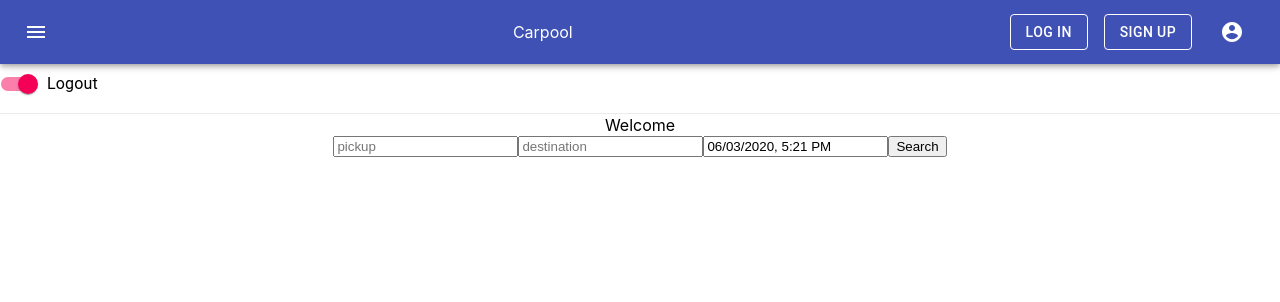
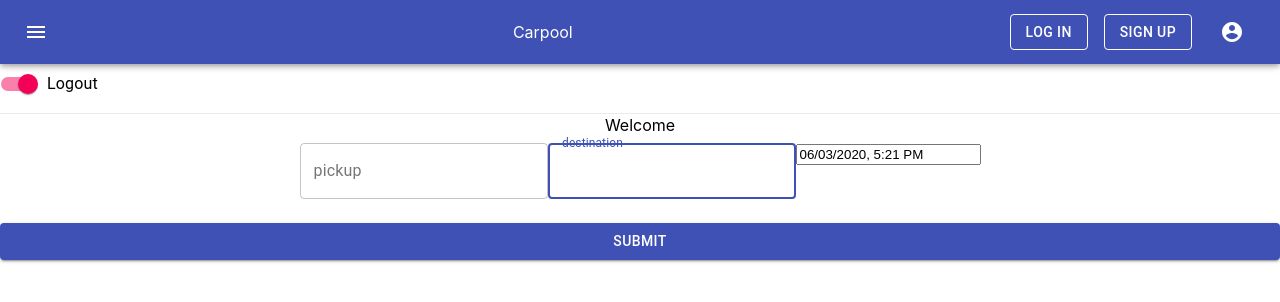
Before and after one commit to sorkinl/Carpool-dickinson, a React (Create React App) app: page /search in a window 1280 px wide. Shown: the top 302 px of the page. Built offline with nearby package versions, Linux system fonts and the light colour scheme.

Commit message:
May 15th before fetch from the repository

```diff
--- a/src/components/SearchForm/Searchbar.js
+++ b/src/components/SearchForm/Searchbar.js
@@ -1,61 +1,120 @@
-import React, { Component } from 'react';
+import React, { Component, useState } from 'react';
 import DatePicker from "react-datepicker";
 import "react-datepicker/dist/react-datepicker.css";
+import Button from '@material-ui/core/Button';
+import CssBaseline from '@material-ui/core/CssBaseline';
+import Input from '@material-ui/core/Input';
+import FormControl from '@material-ui/core/FormControl';
+import OutlinedInput from '@material-ui/core/OutlinedInput';
+import InputLabel from '@material-ui/core/InputLabel';
 
-class Searchbar extends Component {
-    state = {
-        pickup: '',
-        destination: '',
-        startDate: new Date()
+import Link from '@material-ui/core/Link';
+import Grid from '@material-ui/core/Grid';
+import Box from '@material-ui/core/Box';
+import Typography from '@material-ui/core/Typography';
+import { makeStyles } from '@material-ui/core/styles';
+import Container from '@material-ui/core/Container';
+
+const useStyles = makeStyles((theme) => ({
+    paper: {
+      marginTop: theme.spacing(8),
+      display: 'flex',
+      flexDirection: 'column',
+      alignItems: 'center',
+    },
+    avatar: {
+      margin: theme.spacing(1),
+      backgroundColor: theme.palette.secondary.main,
+    },
+    form: {
+      width: '100%', // Fix IE 11 issue.
+      marginTop: theme.spacing(1),
+    },
+    submit: {
+      margin: theme.spacing(3, 0, 2),
+    },
+  }));
+
+export default function Searchbar() {
+    const classes = useStyles();
+    const [selectedDate, handleDateChange] = useState(new Date());
+    const [pickupval, setPickup] = useState('');
+    const [destinationval, setDestination] = useState('');
+
+    const labelRef = React.useRef(null);
+
+    // function handleChange (e) {
+    //     const value = e.target.value;
+    //     setState({
+    //         ...state,
+    //         [e.target.name]: value
+    //     });
+    // }
+    // const handleChange = (e) => {
+    //     setState({
+    //         ...state,
+    //         [e.target.name]: e.target.value
+    //     });
+    // }
+    const handlePickupChange = e => {
+        setPickup(e.target.value);
     }
 
-    handleChange = (e) => {
-        this.setState({
-            [e.target.name]: e.target.value
-        });
+    const handleDestinationChange = e => {
+        setDestination(e.target.value);
     }
-
-    handleDateChange = date => {
-        this.setState({
-            startDate: date
-          });
-    }
-
-    handleSubmit = (e) => {
-        e.preventDefault();
-        this.props.onCreate(this.state);
-        this.setState({
-            pickup:'',
-            destination:'',
-            startDate: new Date()
-        });
-    }
-
-    render(){
     return(
-            <form onSubmit={this.handleSubmit}>
-                <input
-                    placeholder="pickup"
-                    value={this.state.pickup}
-                    onChange={this.handleChange}
+        <form className={classes.form} noValidate>
+            <FormControl className={classes.FormControl} variant="outlined">
+                <InputLabel ref={labelRef} htmlFor="component-outlined">
+                    pickup
+                </InputLabel>
+            <OutlinedInput
+                type='text'
+                value={pickupval}
+                variant="outlined"
+                margin="normal"
+                required
+                fullWidth
+                id="pickup"
+                onChange={handlePickupChange}
                 name="pickup"
+                autoFocus
             />
-                <input
-                    placeholder="destination"
-                    value={this.state.destination}
-                    onChange={this.handleChange}
+            </FormControl>
+            <FormControl className={classes.FormControl} variant="outlined">
+            <InputLabel ref={labelRef} htmlFor="component-outlined">
+                    destination
+                </InputLabel>
+            <OutlinedInput
+                type='text'
+                value={destinationval}
+                margin="normal"
+                required
+                fullWidth
+                id="destination"
+                onChange={handleDestinationChange}
                 name="destination"
+                autoFocus
             />
+            </FormControl>
             <DatePicker
-                    selected={this.state.startDate}
-                    onChange={this.handleDateChange}
+                    placeholderText="choose date and time"
+                    selected={selectedDate}
+                    onChange={handleDateChange}
                     showTimeSelect
+                    drop
                     dateFormat="Pp"
             />
-                <button type="submit">Search</button>
+            <Button
+                type="submit"
+                fullWidth
+                variant="contained"
+                color="primary"
+                className={classes.submit}
+            >
+                submit
+            </Button>
         </form>
-        );
-    }
-}
-
-export default Searchbar;
+    )
+};
--- a/src/components/SearchForm/Searchform.js
+++ b/src/components/SearchForm/Searchform.js
@@ -29,9 +29,7 @@ const SearchForm = () =>{
             <div>
                 Welcome
                 <Link to={`${match.url}/results`}>
-                <Searchbar
-                    onCreate={handleCreate}
-                />
+                <Searchbar />
                 </Link>
                 <Switch>
                     <Route path={`${match.path}/results`}>
```
Also changed, not shown: package.json (+7 -0 lines), src/components/SearchForm/ButtonsResult.js (added, +22 -0 lines), 1 other file (tests, documents, lock files or other folders). Lines whose indentation alone changed are shown as unchanged.
